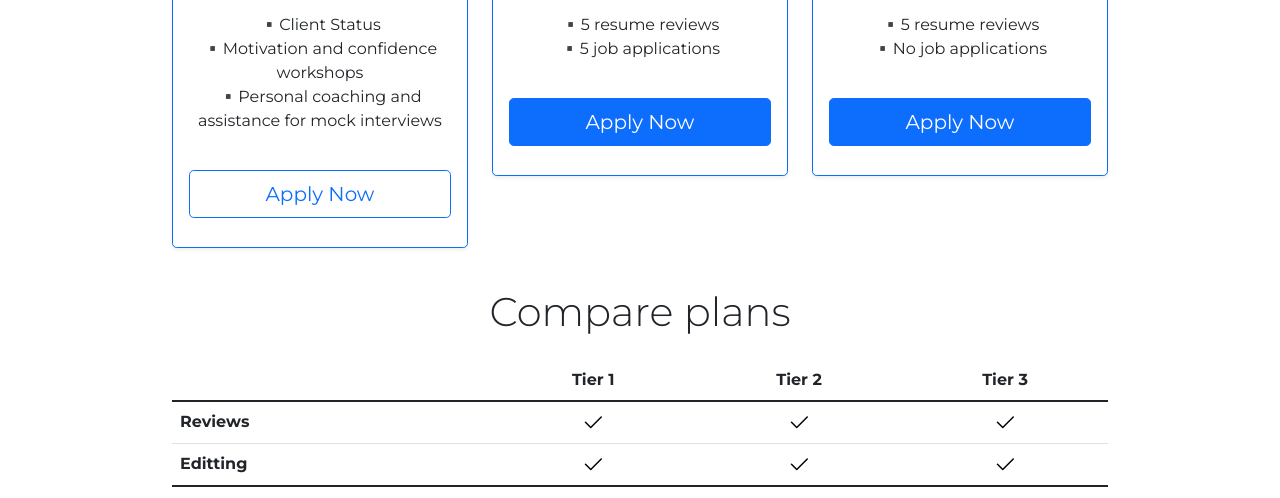
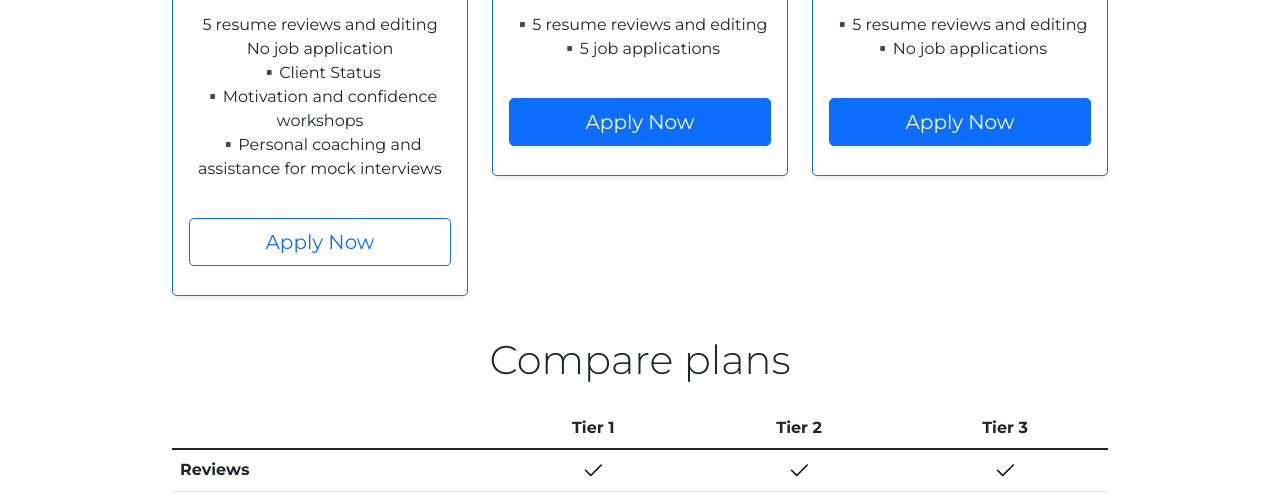
Before and after one commit to Kevgeezz/Cv-Gen, a plain HTML site: page P_index.html in a window 1280 px wide. Shown: the part 424-922 px from the top of the page. Drawn offline with Linux system fonts and the light colour scheme.

Commit message:
Update P_index.html

```diff
--- a/P_index.html
+++ b/P_index.html
@@ -77,6 +77,8 @@
           <div class="card-body">
             <h1 class="card-title pricing-card-title">$20<small class="text-muted fw-light">/mo</small></h1>
             <ul class="list-unstyled mt-3 mb-4">
+              <li>5 resume reviews and editing</li>
+              <li>No job application </li>
               <li>▪️Client Status</li>
               <li>▪️Motivation and confidence workshops  </li>
               <li>▪️Personal coaching and assistance for mock interviews
@@ -93,7 +95,7 @@
           <div class="card-body">
             <h1 class="card-title pricing-card-title">$15<small class="text-muted fw-light">/mo</small></h1>
             <ul class="list-unstyled mt-3 mb-4">
-              <li>▪️5 resume reviews</li>
+              <li>▪️5 resume reviews and editing</li>
               <li>▪️5 job applications</li>
             </ul>
            <a href="http://bn.plus/zZsD5A"> <button type="button" class="w-100 btn btn-lg btn-primary ">Apply Now</button> </a>
@@ -108,7 +110,7 @@
           <div class="card-body">
             <h1 class="card-title pricing-card-title">$5<small class="text-muted fw-light">/mo</small></h1>
             <ul class="list-unstyled mt-3 mb-4">
-               <li>▪️5 resume reviews</li>
+               <li>▪️5 resume reviews and editing</li>
               <li>▪️No job applications</li>
             </ul>
           <a href="http://bn.plus/AZGyyw"><button type="button" class="w-100 btn btn-lg btn-primary">Apply Now</button></a>
@@ -137,7 +139,7 @@
             <td><svg class="bi" width="24" height="24"><use xlink:href="#check"/></svg></td>
           </tr>
           <tr>
-            <th scope="row" class="text-start">Editting</th>
+            <th scope="row" class="text-start">Editing </th>
              <td><svg class="bi" width="24" height="24"><use xlink:href="#check"/></svg></td>
             <td><svg class="bi" width="24" height="24"><use xlink:href="#check"/></svg></td>
              <td><svg class="bi" width="24" height="24"><use xlink:href="#check"/></svg></td>
```
